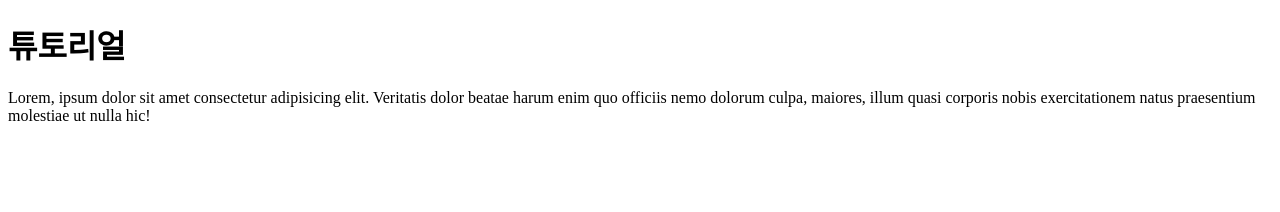
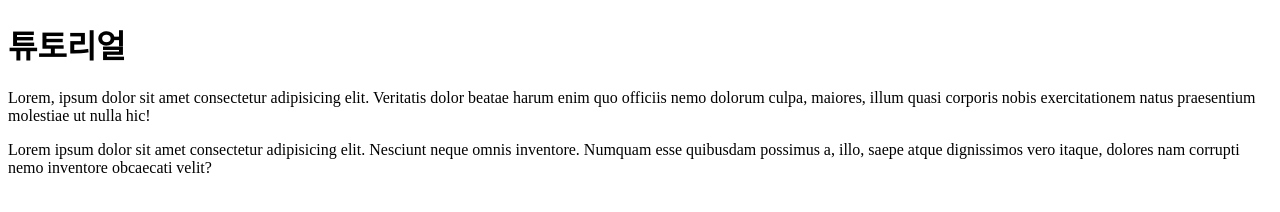
Before and after one commit to spctrm404/tutorial, a plain HTML site: page index.html in a window 1280 px wide. Drawn offline with Linux system fonts and the light colour scheme.

Commit message:
약간의 내용 추가

```diff
--- a/index.html
+++ b/index.html
@@ -14,6 +14,12 @@
         quasi corporis nobis exercitationem natus praesentium molestiae ut nulla
         hic!
       </p>
+      <p>
+        Lorem ipsum dolor sit amet consectetur adipisicing elit. Nesciunt neque
+        omnis inventore. Numquam esse quibusdam possimus a, illo, saepe atque
+        dignissimos vero itaque, dolores nam corrupti nemo inventore obcaecati
+        velit?
+      </p>
     </div>
   </body>
 </html>
```
